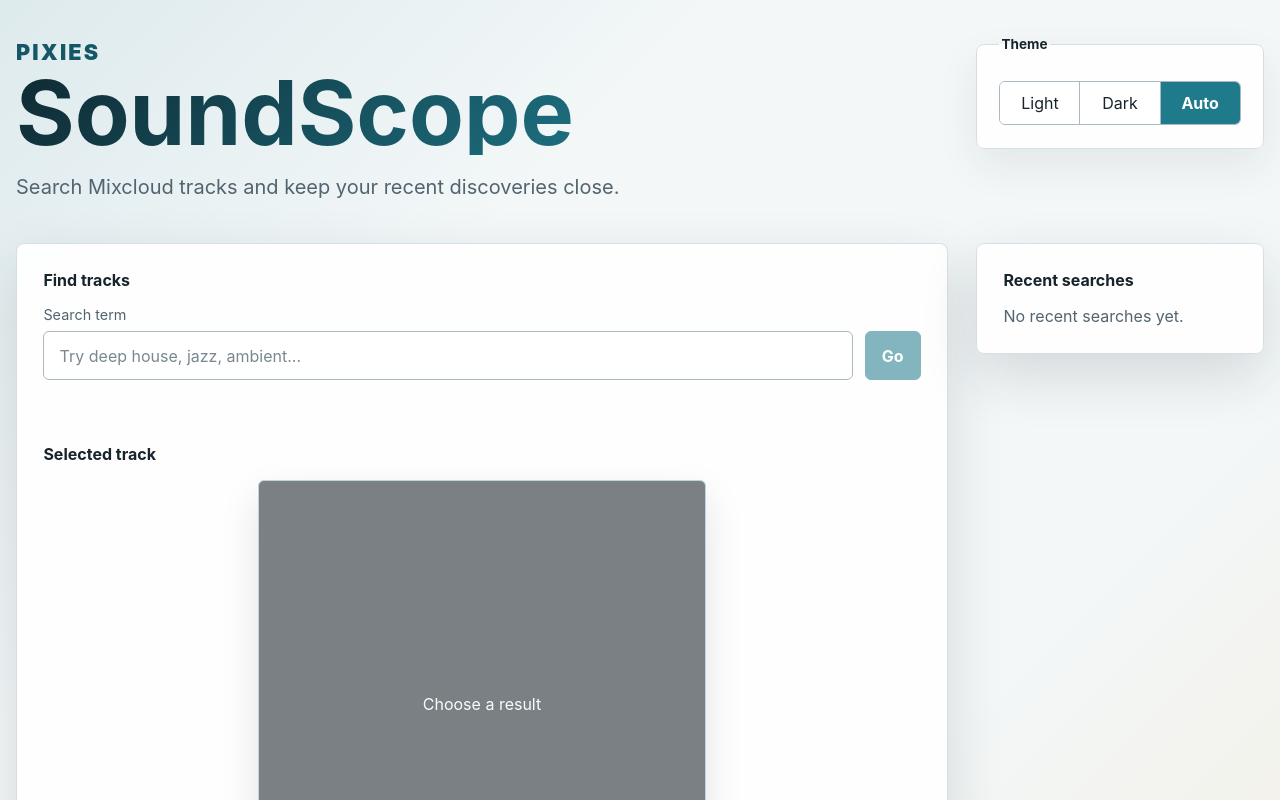
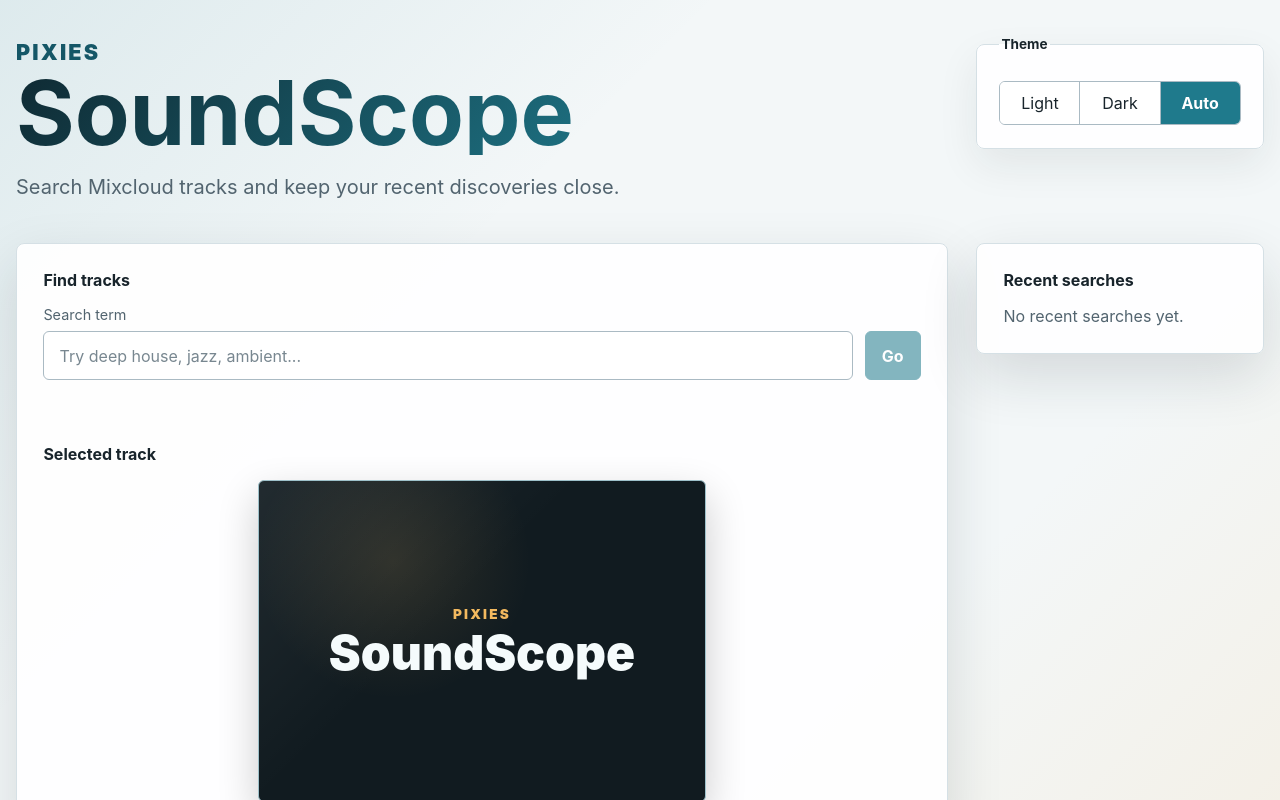
Before and after one commit to OfekItzhaki/pixies-soundscope, a React (Vite) app: page / in a window 1280 px wide. Shown: the top 800 px of the page. Built offline with nearby package versions, Linux system fonts and the light colour scheme.

Commit message:
style: polish empty selected track state

```diff
--- a/src/components/ImageContainer.tsx
+++ b/src/components/ImageContainer.tsx
@@ -62,7 +62,7 @@
       <button
         ref={selectedButtonRef}
         type="button"
-        className={`selected-track ${selectedTrack ? 'selected-track-ready' : ''}`}
+        className={`selected-track ${selectedTrack ? 'selected-track-ready' : 'selected-track-empty'}`}
         onClick={onPlayerToggle}
         disabled={!selectedTrack}
         aria-label={
@@ -79,7 +79,10 @@
               <span className="selected-placeholder">{selectedTrack.title}</span>
             )
           ) : (
-            <span className="selected-placeholder">Choose a result</span>
+            <span className="selected-placeholder selected-placeholder-empty">
+              <span className="placeholder-mark">PiXies</span>
+              <span className="placeholder-title">SoundScope</span>
+            </span>
           )}
         </div>
       </button>
--- a/src/index.css
+++ b/src/index.css
@@ -340,11 +340,29 @@
   background: var(--color-surface-strong);
 }
 
+.selected-track-empty:disabled {
+  cursor: default;
+  opacity: 1;
+}
+
+.selected-track-empty {
+  border-color: color-mix(in srgb, var(--color-accent) 30%, var(--color-border));
+  background:
+    linear-gradient(135deg, rgb(255 255 255 / 7%), transparent 42%),
+    radial-gradient(circle at 30% 25%, var(--color-page-glow-secondary), transparent 35%),
+    var(--color-surface-strong);
+}
+
 .selected-track-target {
   display: grid;
   width: 100%;
   aspect-ratio: 1;
   place-items: center;
+}
+
+.selected-track-empty .selected-track-target {
+  aspect-ratio: auto;
+  min-height: clamp(14rem, 28vw, 20rem);
 }
 
 .selected-image {
@@ -358,6 +376,28 @@
   padding: 1rem;
   color: var(--color-surface-strong-text);
   overflow-wrap: anywhere;
+}
+
+.selected-placeholder-empty {
+  display: grid;
+  gap: 0.4rem;
+  justify-items: center;
+  text-align: center;
+}
+
+.placeholder-mark {
+  color: var(--color-highlight);
+  font-size: 0.85rem;
+  font-weight: 900;
+  letter-spacing: 0.16em;
+  text-transform: uppercase;
+}
+
+.placeholder-title {
+  color: var(--color-surface-strong-text);
+  font-size: clamp(1.8rem, 5vw, 3rem);
+  font-weight: 900;
+  line-height: 1;
 }
 
 .selection-flyer {
```
